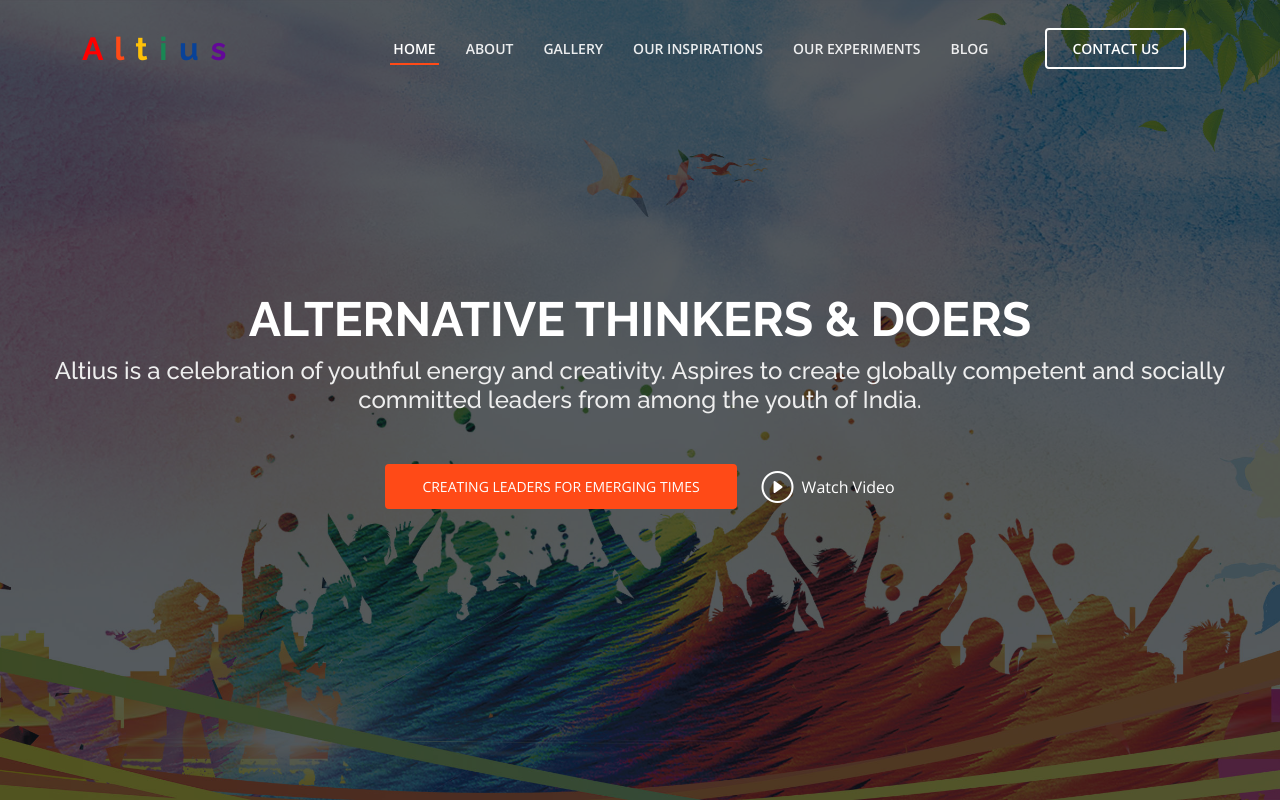
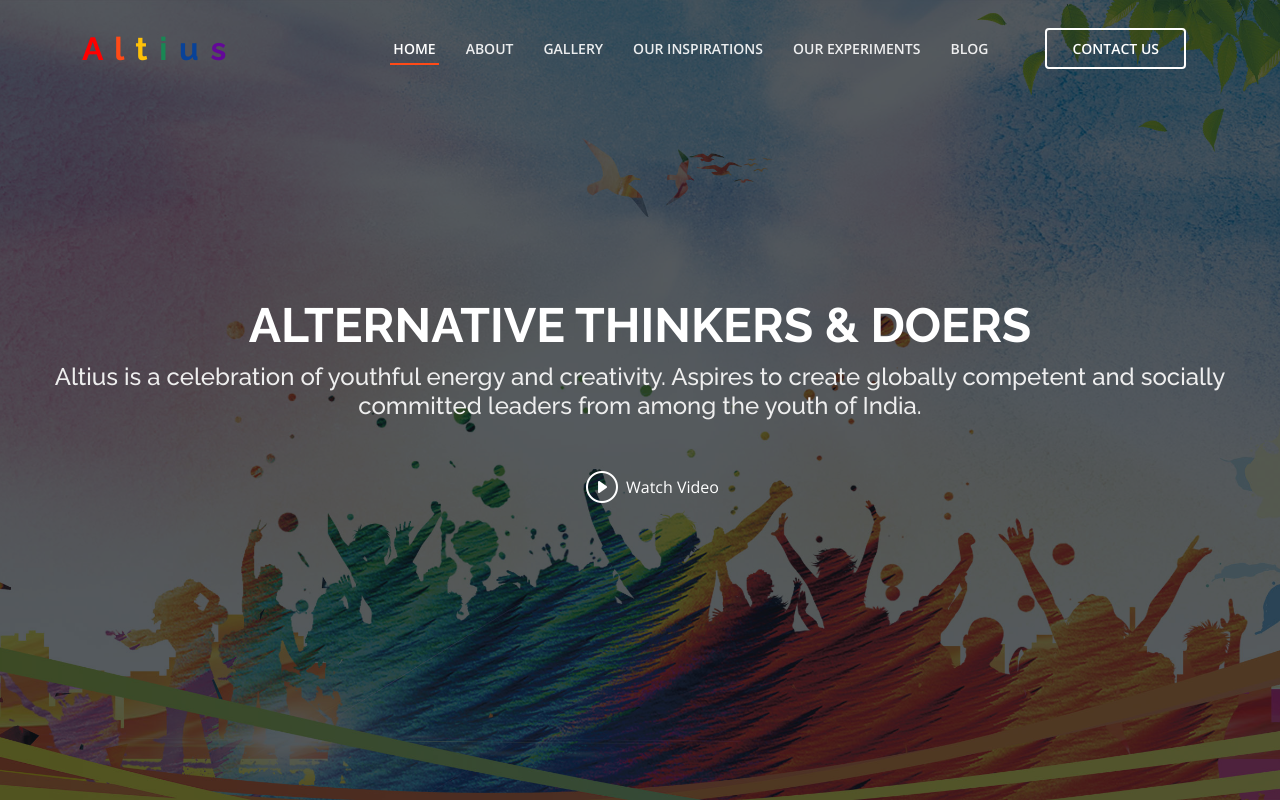
Before and after one commit to reelsmarrow/text, a plain HTML site: page index.html in a window 1280 px wide. Shown: the top 802 px of the page. Drawn offline with nearby package versions, Linux system fonts and the light colour scheme; a script that the page names is missing.

Commit message:
Update index.html

```diff
--- a/index.html
+++ b/index.html
@@ -81,7 +81,7 @@
       <h1>ALTERNATIVE THINKERS & DOERS</h1>
       <h2>Altius is a celebration of youthful energy and creativity. Aspires to create globally competent and socially committed leaders from among the youth of India.</h2>
       <div class="d-flex">
-        <a href="#about" class="btn-get-started scrollto"> CREATING LEADERS FOR EMERGING TIMES</a>
+
         <a href="https://www.youtube.com/watch?v=1D0dRI4-ZiU&feature=youtu.be" class="glightbox btn-watch-video"><i class="bi bi-play-circle"></i><span>Watch Video</span></a>
       </div>
     </div>
```
